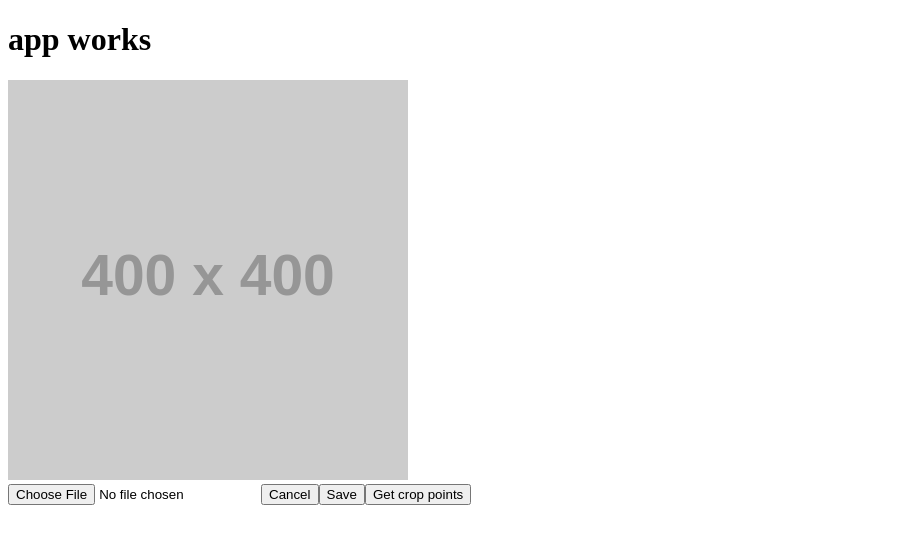
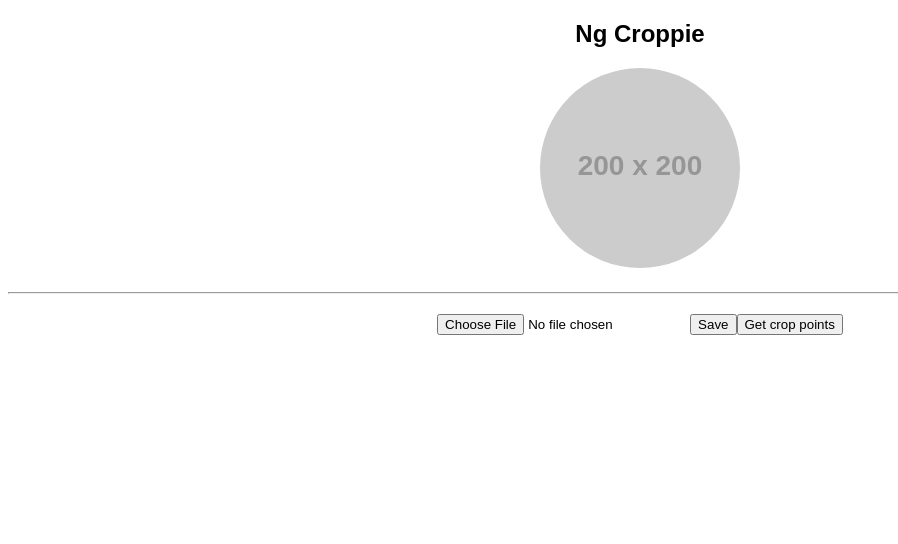
Before and after one commit to deej81/ngx-croppie, an Angular app: page / in a window 1280 px wide. Shown: the top 544 px of the page, without its empty margins (0-898 px from the left). Built offline with nearby package versions, Linux system fonts and the light colour scheme.

Commit message:
updates to view

```diff
--- a/src/app/app.component.css
+++ b/src/app/app.component.css
@@ -0,0 +1,14 @@
+.f-style {
+  font-family: sans-serif;
+}
+.t-cntr {
+  text-align: center;
+}
+.mt-10 {
+  margin-top: 10px
+}
+hr {
+  margin-top: 20px;
+  margin-bottom: 20px;
+  color: #f6f6f6;
+}
--- a/src/app/app.component.html
+++ b/src/app/app.component.html
@@ -1,17 +1,18 @@
-<h1>
+<div class="f-style t-cntr">
+  <h2>
     {{title}}
-</h1>
+  </h2>
   <div>
-  <img [src]="imageToDisplay" alt="" />
+    <img class="c-round" [src]="imageToDisplay" alt="" />
   </div>
-
-<div>
+  <hr>
+  <div class="mt-10">
     <ngx-croppie *ngIf="croppieImage" #ngxCroppie [croppieOptions]="croppieOptions" [imageUrl]="croppieImage" (result)="newImageResultFromCroppie($event)"></ngx-croppie>
   </div>
-<div>
-  <input type="file" id="fileupload" #imageUpload (change)="imageUploadEvent($event)" accept="image/gif, image/jpeg, image/png"
-  />
-  <button type="button" class="btn btn-default" data-dismiss="modal" (click)="cancelCroppieEdit()">Cancel</button>
+  <div class="mt-10">
+    <input type="file" id="fileupload" #imageUpload (change)="imageUploadEvent($event)" accept="image/gif, image/jpeg, image/png" />
+    <!-- <button type="button" class="btn btn-default" data-dismiss="modal" (click)="cancelCroppieEdit()">Cancel</button> -->
     <button type="button" class="btn btn-primary" (click)="saveImageFromCroppie()">Save</button>
     <button type="button" class="btn btn-primary" (click)="getCropPoints()">Get crop points</button>
   </div>
+</div>
--- a/src/app/app.component.ts
+++ b/src/app/app.component.ts
@@ -8,11 +8,11 @@ import { NgxCroppieComponent } from './modules/ngx-croppie/ngx-croppie.component
   styleUrls: ['./app.component.css']
 })
 export class AppComponent implements OnInit, OnChanges {
-  title = 'app works';
+  title = 'Ng Croppie';
   @ViewChild('ngxCroppie') ngxCroppie: NgxCroppieComponent;
 
-  widthPx = '400';
-  heightPx = '400';
+  widthPx = '200';
+  heightPx = '200';
   imageUrl = '';
   currentImage: string;
   croppieImage: string;
--- a/src/styles.css
+++ b/src/styles.css
@@ -1 +1,4 @@
 /* You can add global styles to this file, and also import other style files */
+.croppie-container .cr-boundary, .c-round {
+  border-radius: 200px;
+}
```
Lines whose indentation alone changed are shown as unchanged.
